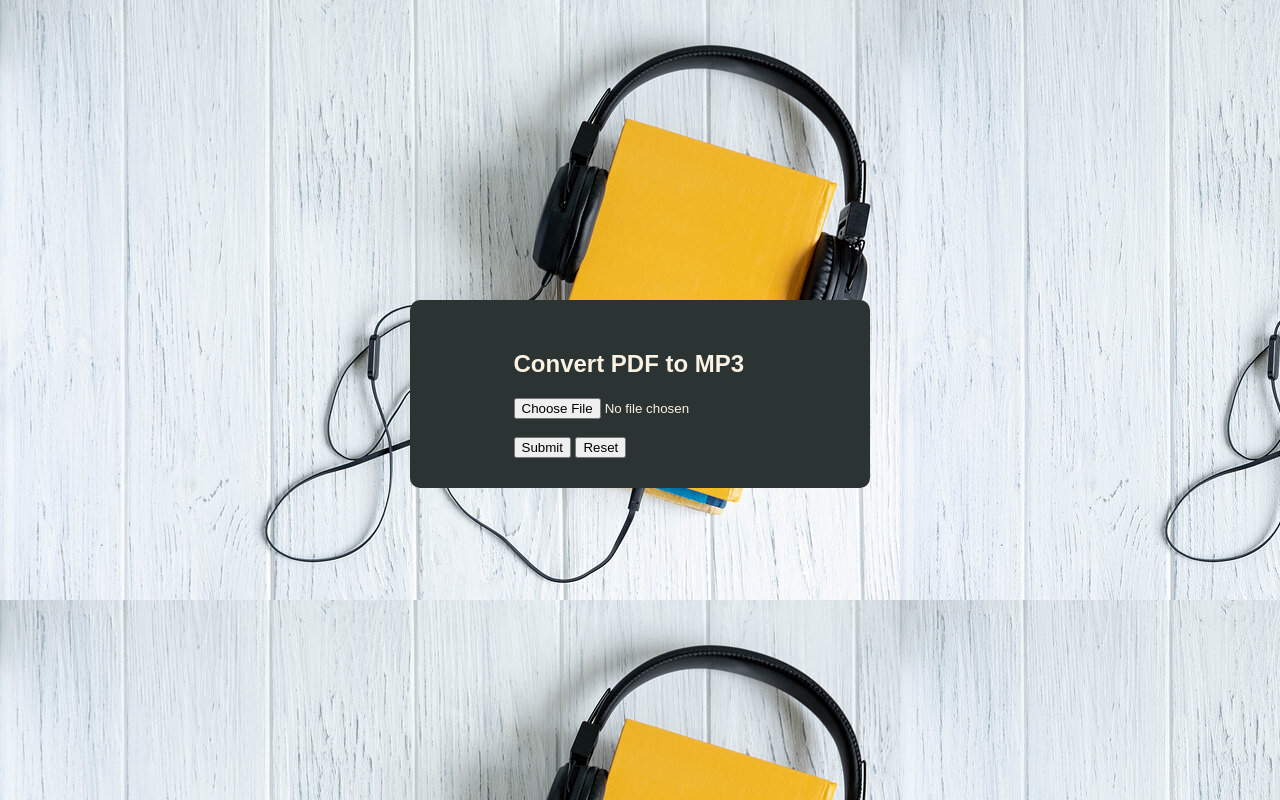
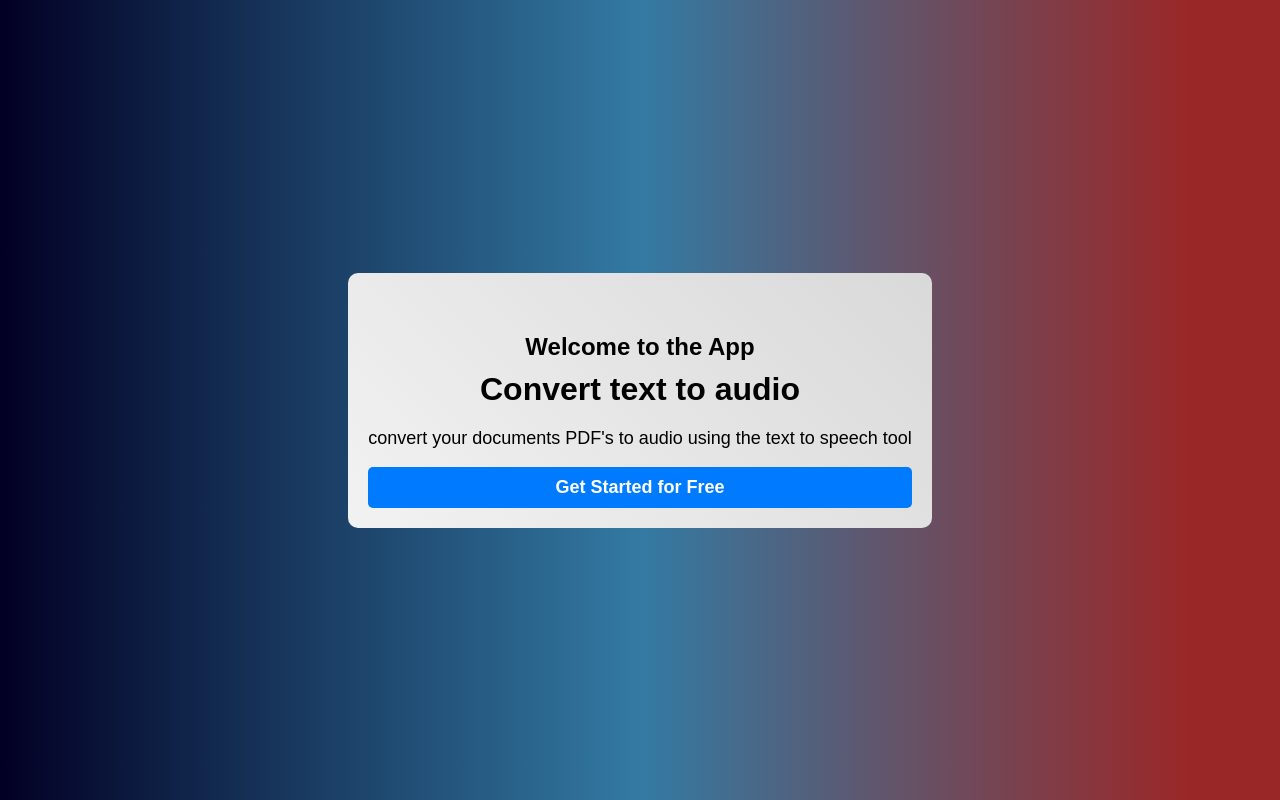
Before and after one commit to emrangel/TTS-FASTAPI, a FastAPI app: page / in a window 1280 px wide. Run offline with FastAPI, Linux system fonts and the light colour scheme.

Commit message:
changes use web speech api

```diff
--- a/main.py
+++ b/main.py
@@ -1,55 +1,20 @@
-from fastapi import FastAPI, Request, File, UploadFile
-from fastapi.responses import HTMLResponse, FileResponse
+from fastapi import FastAPI, Request
+from fastapi.responses import HTMLResponse
+from fastapi.templating import Jinja2Templates
 from fastapi.staticfiles import StaticFiles
-from fastapi.templating import Jinja2Templates
-from pydantic import BaseModel
-from werkzeug.utils import secure_filename
-from modeler.pdfaudio import extract_text, speaks
-import base64
-import os
 import uvicorn
-import tempfile
 
 app = FastAPI()
 app.mount("/static", StaticFiles(directory="static"), name="static")
 templates = Jinja2Templates(directory="templates")
 
-tmp_dir = tempfile.gettempdir()
-
-#rute_books = os.path.join(os.getcwd(), "books"
-
-#class FileResponse(BaseModel):
-#    value: str
-#    books: str
-
-@app.get('/')
-async def upload_file(request: Request):
+@app.get("/", response_class=HTMLResponse)
+async def read_root(request: Request):
     return templates.TemplateResponse("index.html", {"request": request})
 
-@app.post('/display')
-async def display_file(request: Request, file: UploadFile = File(...)):
-    contents = await file.read()
-    filename = secure_filename(file.filename)
-    #books = os.path.join(os.getcwd(), "books", filename)
-    books = os.path.join(tmp_dir, filename)
-    with open(books, "wb") as f:
-        f.write(contents)
-    with open(books, "rb") as f:
-        mytext = extract_text(f)
-        audio = speaks(mytext)
-        encoded = base64.b64encode(audio)
-    return templates.TemplateResponse("intento.html", {"request": request, "value": encoded, "books": filename})
-
-# @app.get('/send_doc/{filename}')
-# async def send_doc(filename: str):
-#     filepath = os.path.join(os.getcwd(), "books", filename)
-#     return FileResponse(filepath, filename=filename)
-
-@app.get('/send_doc/{filename}')
-async def send_doc(filename: str):
-    filepath = os.path.join(tmp_dir, filename)
-    return FileResponse(filepath, media_type="application/pdf", filename=filename, headers={"Content-Disposition": "inline"})
-
+@app.get("/convert", response_class=HTMLResponse)
+async def convert(request: Request):
+    return templates.TemplateResponse("intento.html", {"request": request})
 
 if __name__ == '__main__':
     uvicorn.run(app, host='0.0.0.0', port=80)
--- /dev/null
+++ b/static/index-home.css
@@ -0,0 +1,102 @@
+/* Estilos generales */
+body {
+    font-family: Arial, sans-serif;
+    margin: 0;
+    padding: 0;
+}
+
+/* Contenedor principal */
+main {
+    display: flex;
+    flex-direction: column;
+    justify-content: center;
+    align-items: center;
+    height: 100vh;
+    background: rgb(2,0,36);
+    background: linear-gradient(90deg, rgba(2,0,36,1) 0%, rgba(51,122,163,1) 50%, rgba(154,39,39,1) 93%);
+}
+
+/* Fondo degradado */
+.bg-gradient {
+    background: linear-gradient(45deg, #f2f2f2, #d9d9d9);
+    padding: 20px;
+    border-radius: 10px;
+}
+
+/* Títulos */
+h1 {
+    font-size: 24px;
+    font-weight: bold;
+    text-align: center;
+    margin: 0;
+}
+
+#title {
+    margin-top: 10px;
+    font-size: 32px;
+}
+
+/* Descripción */
+#description {
+    font-size: 18px;
+    font-weight: normal;
+    text-align: center;
+    margin-top: 20px;
+}
+
+/* Botón */
+.btn-container {
+    display: flex;
+    justify-content: center;
+    margin-top: 10px;
+}
+
+.btn {
+    padding: 10px 20px;
+    font-size: 18px;
+    font-weight: bold;
+    text-decoration: none;
+    color: #fff;
+    background-color: #007bff;
+    border-radius: 5px;
+}
+
+.btn:hover {
+    background-color: #0056b3;
+}
+
+/* Responsividad */
+@media screen and (min-width: 768px) {
+
+    /* Ajuste de margen superior para pantallas medianas y grandes */
+    .md\:mt-40 {
+        margin-top: 40px;
+    }
+
+    /* Ajuste de ancho máximo para pantallas medianas y grandes */
+    .max-w-screen-md {
+        max-width: 768px;
+    }
+
+    /* Ajuste de margen para el botón en pantallas medianas y grandes */
+    .mt-10 {
+        margin-top: 10px;
+    }
+
+    /* Ajuste de margen automático para centrar el contenedor principal en pantallas medianas y grandes */
+    .md\:m-auto {
+        margin: auto;
+    }
+
+    /* Centrar horizontalmente el botón en pantallas medianas y grandes */
+    .btn-container {
+        padding: 10px 20px;
+        font-size: 18px;
+        font-weight: bold;
+        text-decoration: none;
+        color: #fff;
+        background-color: #007bff;
+        border-radius: 5px;
+        justify-content: center;
+    }
+}
--- a/static/index.css
+++ /dev/null
@@ -1,59 +0,0 @@
-:root {
-    --primary: #F7BF4F; /* rgb(247,191,79) */
-    --secondary: #1A4D2E; /* rgb(26,77,46) */
-    --other: #8EB458; /* rgb(142,180,88) */
-    --light: #FAF3E3; /* rgb(250,243,227) */
-    --dark: #2C3333; /* rgb(44,51,51) */
-    --black: #161616; /* rgb(22,22,22) */
-    --white: #fff; /* rgb(255,255,255) */
-    --sm: 14px;
-    --md: 18px;
-    --lg: 24px;
-    --font1: 'Mada', sans-serif;
-    --font2: 'Literata', serif;
-    --transition-menu: background-color 200ms linear 25ms;
-    --transition-btn: transform 0.3s ease-in-out 0s;
-    --min-width: 320 px;
-}
-
-
-
-/* Estilo de etiquetas HTML de uso frecuente */
-html {
-    font-family: var(--font1);
-}
-
-body {
-    height: 100px;
-    margin: 0;
-    padding: 0;
-    background-image: url(/static/images/book.jpeg);
-
-  }
-
-.content{
-    background-color:#2C3333;
-    width: 400px;
-    margin: 300px auto;
-    color: #FAF3E3;
-    padding: 30px;
-    border-radius: 10px;
-    display: grid;
-    justify-content: center;
-    align-items: center;
-
-}
-
-.Pdf{
-    display: block;
-    margin-left: auto;
-    margin-right: auto;
-    width: 40%;
-}
-.player{
-    display: block;
-    margin-left: auto;
-    margin-right: auto;
-    width: 40%;
-    margin-top: auto;
-}
--- a/templates/index.html
+++ b/templates/index.html
@@ -1,25 +1,26 @@
 <!DOCTYPE html>
-<html lang="en">
+<html>
 <head>
-    <meta charset="UTF-8">
-    <meta http-equiv="X-UA-Compatible" content="IE=edge">
-    <meta name="viewport" content="width=device-width, initial-scale=1.0">
-    <title>Text to Speech</title>
-    <link rel="shortcut icon" href="/static/images/logo.jpg" type="image/png">
-    <link rel="stylesheet" href="/static/index.css">
+    <title>Home</title>
+    <link rel="stylesheet" href="/static/index-home.css">
 </head>
 <body>
-    <section class="section">
-        <div class= "content">
-            <h1>Convert PDF to MP3</h1>
-            <form action = "/display" method = "POST"
-            enctype = "multipart/form-data">
-            <input type = "file" name = "file" />
-            <br><br>
-            <input type = "submit"/>
-            <input type = "reset"/>
-            </form>
+    <main>
+        <div class="bg-gradient">
+            <div class="md:mt-40">
+                <div class="h1">
+                    <h1>Welcome to the App</h1>
+                    <h1 id="title">Convert text to audio</h1>
+                </div>
+                <div class="max-w-screen-md md:m-auto m-3">
+                    <p id="description" class="text-xl font-normal text-center">
+                        convert your documents PDF's to audio using the text to speech tool </p>
+                </div>
+                <div class="flex justify-center items-center mt-10">
+                    <a href="/convert" class="btn-container">Get Started for Free</a>
+                </div>
+            </div>
         </div>
-    </section>
+    </main>
 </body>
 </html>
```
Also changed, not shown: static/intento.css (+49 -37 lines), static/script.js (added, +102 -0 lines), templates/intento.html (+45 -21 lines).
